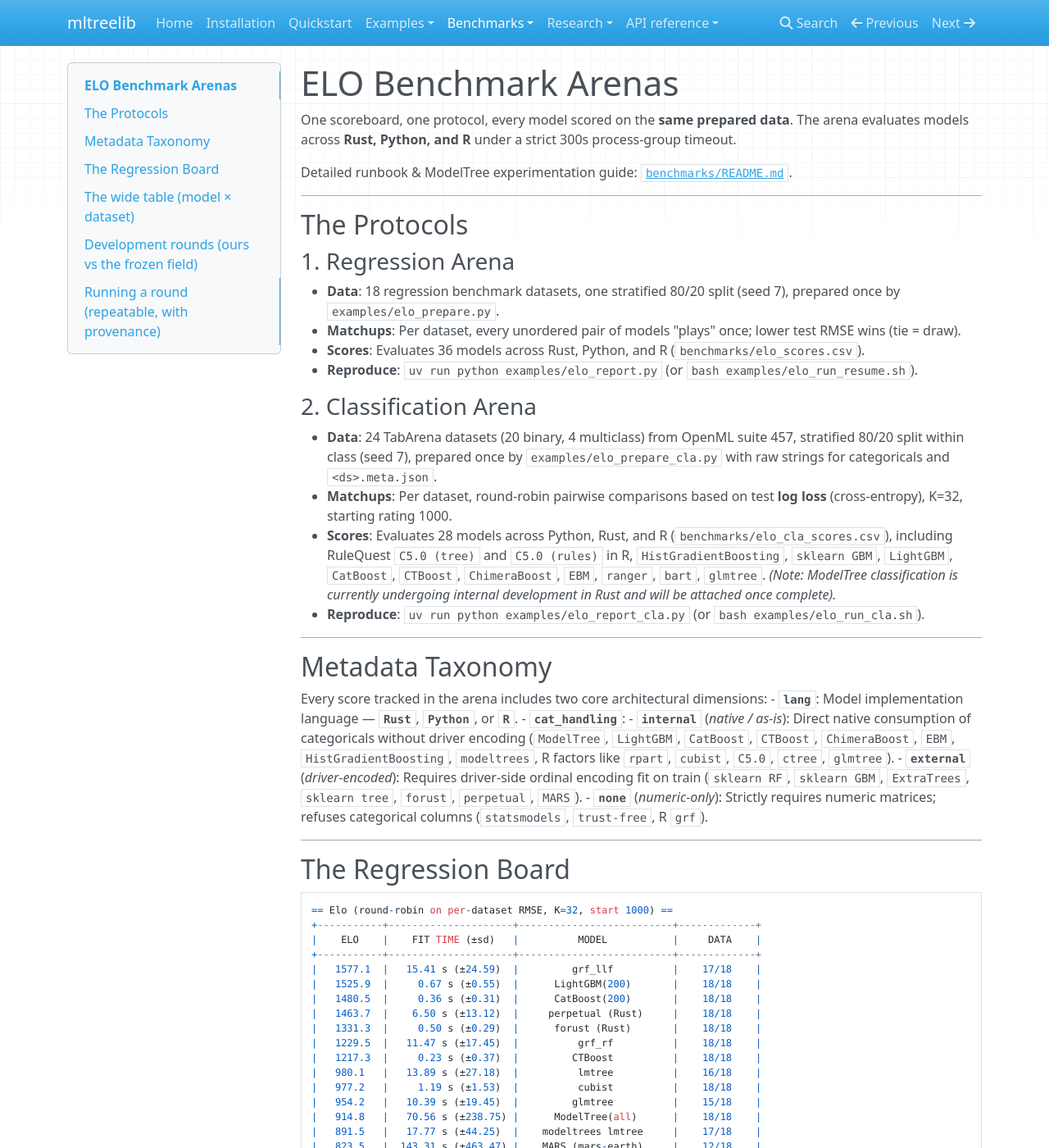
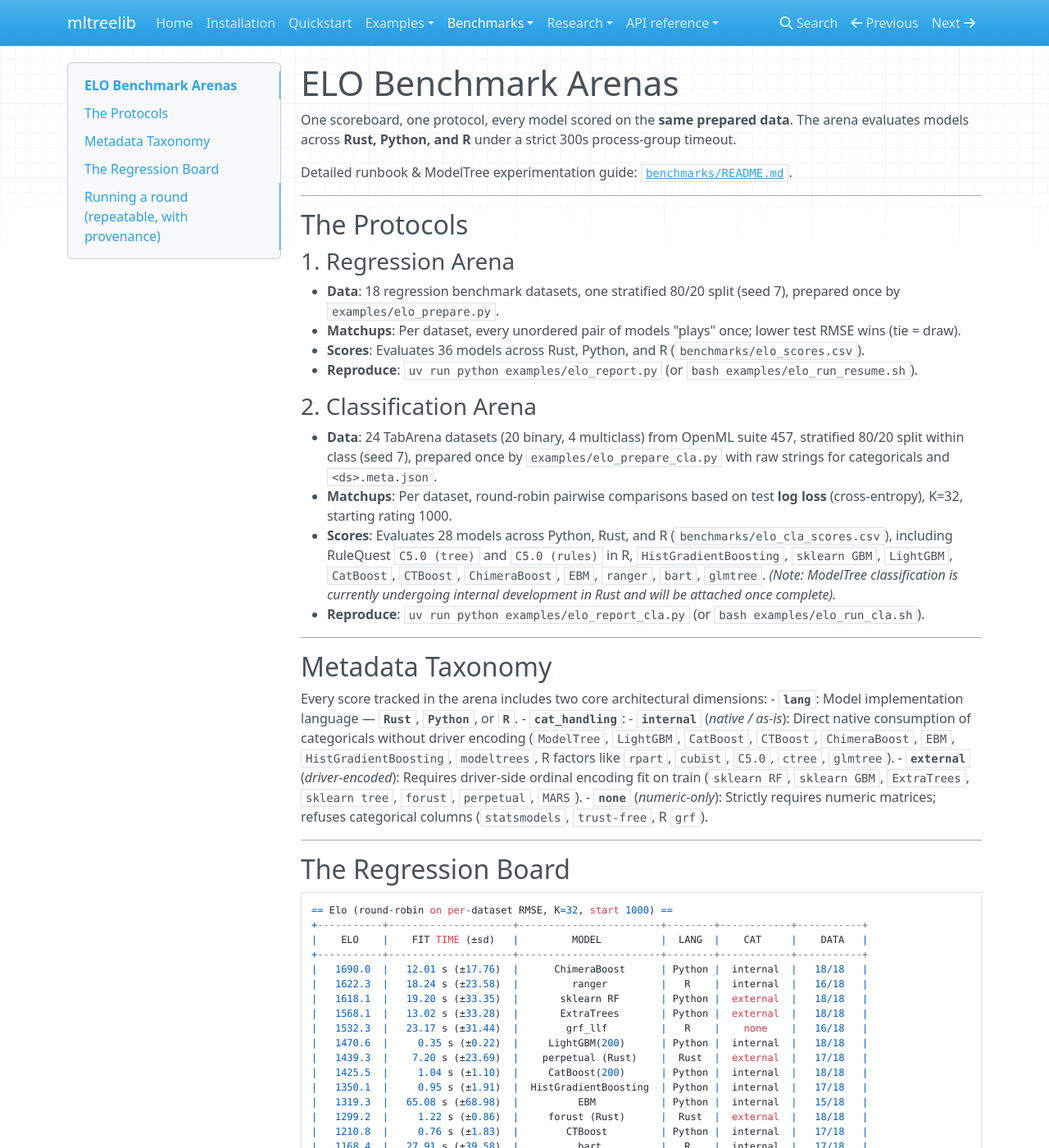
Before and after one commit to jkapila/mltreelib, an MkDocs documentation site: the page built from docs/benchmarks/elo.md, in a window 1280 px wide and 1400 px high. Shown: the whole window at 82% size. Built offline with MkDocs 1.6.1, drawn with Linux system fonts in a browser that asks for light colours; nearby versions of some CDN libraries; some of the changed text lies outside the part shown.

Commit message:
Record completed 36-model regression Elo benchmark results
- Complete full regression Elo run across 18 datasets and 36 models
- ModelTree(all) achieves Elo 1050.1, outperforming classical model trees and sklearn GBM
- Update benchmarks/elo_scores.csv, attempts, and docs/benchmarks/elo.md

````diff
--- a/docs/benchmarks/elo.md
+++ b/docs/benchmarks/elo.md
@@ -38,30 +38,46 @@
 
 ```text
 == Elo (round-robin on per-dataset RMSE, K=32, start 1000) ==
-+-----------+---------------------+--------------------------+-------------+
-|    ELO    |    FIT TIME (±sd)   |          MODEL           |     DATA    |
-+-----------+---------------------+--------------------------+-------------+
-|   1577.1  |   15.41 s (±24.59)  |         grf_llf          |    17/18    |
-|   1525.9  |     0.67 s (±0.55)  |      LightGBM(200)       |    18/18    |
-|   1480.5  |     0.36 s (±0.31)  |      CatBoost(200)       |    18/18    |
-|   1463.7  |    6.50 s (±13.12)  |     perpetual (Rust)     |    18/18    |
-|   1331.3  |     0.50 s (±0.29)  |      forust (Rust)       |    18/18    |
-|   1229.5  |   11.47 s (±17.45)  |          grf_rf          |    18/18    |
-|   1217.3  |     0.23 s (±0.37)  |         CTBoost          |    18/18    |
-|   980.1   |   13.89 s (±27.18)  |          lmtree          |    16/18    |
-|   977.2   |     1.19 s (±1.53)  |          cubist          |    18/18    |
-|   954.2   |   10.39 s (±19.45)  |         glmtree          |    15/18    |
-|   914.8   |   70.56 s (±238.75) |      ModelTree(all)      |    18/18    |
-|   891.5   |   17.77 s (±44.25)  |    modeltrees lmtree     |    17/18    |
-|   823.5   |  143.31 s (±463.47) |    MARS (mars-earth)     |    12/18    |
-|   765.6   |     1.46 s (±2.38)  |          ctree           |    18/18    |
-|   763.5   |     0.26 s (±0.37)  |          earth           |    17/18    |
-|   691.7   |     0.13 s (±0.20)  |       sklearn tree       |    18/18    |
-|   650.7   |   56.32 s (±225.98) |    ModelTree(winnow)     |    18/18    |
-|   649.7   |     0.15 s (±0.20)  |     ModelTree(mean)      |    18/18    |
-|   566.3   |     0.22 s (±0.32)  |          rpart           |    18/18    |
-|   545.8   |     0.86 s (±1.22)  |     ModelTree(path)      |    18/18    |
-+-----------+---------------------+--------------------------+-------------+
++-----------+---------------------+------------------------+--------+------------+-----------+
+|    ELO    |    FIT TIME (±sd)   |         MODEL          |  LANG  |    CAT     |    DATA   |
++-----------+---------------------+------------------------+--------+------------+-----------+
+|   1690.0  |   12.01 s (±17.76)  |      ChimeraBoost      | Python |  internal  |   18/18   |
+|   1622.3  |   18.24 s (±23.58)  |         ranger         |   R    |  internal  |   16/18   |
+|   1618.1  |   19.20 s (±33.35)  |       sklearn RF       | Python |  external  |   18/18   |
+|   1568.1  |   13.02 s (±33.28)  |       ExtraTrees       | Python |  external  |   18/18   |
+|   1532.3  |   23.17 s (±31.44)  |        grf_llf         |   R    |    none    |   16/18   |
+|   1470.6  |     0.35 s (±0.22)  |     LightGBM(200)      | Python |  internal  |   18/18   |
+|   1439.3  |    7.20 s (±23.69)  |    perpetual (Rust)    |  Rust  |  external  |   17/18   |
+|   1425.5  |     1.04 s (±1.10)  |     CatBoost(200)      | Python |  internal  |   18/18   |
+|   1350.1  |     0.95 s (±1.91)  |  HistGradientBoosting  | Python |  internal  |   17/18   |
+|   1319.3  |   65.08 s (±68.98)  |          EBM           | Python |  internal  |   15/18   |
+|   1299.2  |     1.22 s (±0.86)  |     forust (Rust)      |  Rust  |  external  |   18/18   |
+|   1210.8  |     0.76 s (±1.83)  |        CTBoost         | Python |  internal  |   17/18   |
+|   1168.4  |   27.91 s (±39.58)  |          bart          |   R    |  internal  |   17/18   |
+|   1166.7  |   18.06 s (±23.80)  |         grf_rf         |   R    |    none    |   18/18   |
+|   1050.1  |   13.77 s (±20.73)  |     ModelTree(all)     |  Rust  |  internal  |   16/18   |
+|   1030.9  |    7.00 s (±13.24)  |      sklearn GBM       | Python |  external  |   18/18   |
+|   976.4   |   20.22 s (±47.48)  |         lmtree         |   R    |  internal  |   14/18   |
+|   972.9   |   15.29 s (±51.54)  |   modeltrees lmtree    | Python |  internal  |   14/18   |
+|   958.1   |   29.02 s (±57.11)  |        glmtree         |   R    |  internal  |   14/18   |
+|   928.3   |     5.95 s (±8.90)  |   ModelTree(winnow)    |  Rust  |  internal  |   16/18   |
+|   892.7   |    6.23 s (±15.19)  |         cubist         |   R    |  internal  |   17/18   |
+|   873.1   |   20.49 s (±31.78)  |   MARS (mars-earth)    | Python |  external  |   10/18   |
+|   761.5   |   20.60 s (±51.49)  |         mboost         |   R    |  internal  |   15/18   |
+|   697.6   |     0.33 s (±0.68)  |    statsmodels OLS     | Python |    none    |    8/18   |
+|   690.7   |   10.19 s (±27.50)  |         earth          |   R    |  internal  |   17/18   |
+|   681.8   |     0.09 s (±0.10)  |          KNN           | Python |  external  |   18/18   |
+|   655.7   |   21.17 s (±59.09)  |         ctree          |   R    |  internal  |   17/18   |
+|   611.2   |    14.37 s (±7.33)  |       trust-free       | Python |    none    |    4/18   |
+|   584.5   |     0.09 s (±0.23)  |     sklearn Linear     | Python |  external  |   18/18   |
+|   547.3   |   10.80 s (±21.74)  |    ModelTree(path)     |  Rust  |  internal  |   18/18   |
+|   539.8   |     0.34 s (±0.57)  |      sklearn tree      | Python |  external  |   18/18   |
+|   527.1   |   17.48 s (±43.02)  |    statsmodels RLM     | Python |    none    |    8/18   |
+|   482.0   |    5.34 s (±20.14)  |    ModelTree(mean)     |  Rust  |  internal  |   18/18   |
+|   368.3   |   22.52 s (±59.15)  |  statsmodels QuantReg  | Python |    none    |    7/18   |
+|   289.3   |     1.34 s (±3.71)  |         rpart          |   R    |  internal  |   17/18   |
++-----------+---------------------+------------------------+--------+------------+-----------+
+```
 
 TabArena anchor (different protocol - reference only):
 ```
````
Also changed, not shown: 2 other files.
